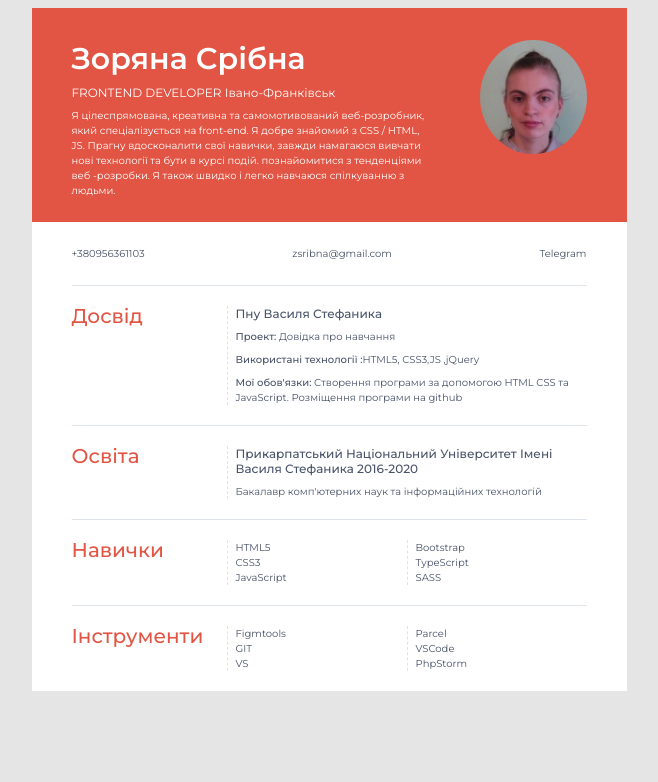
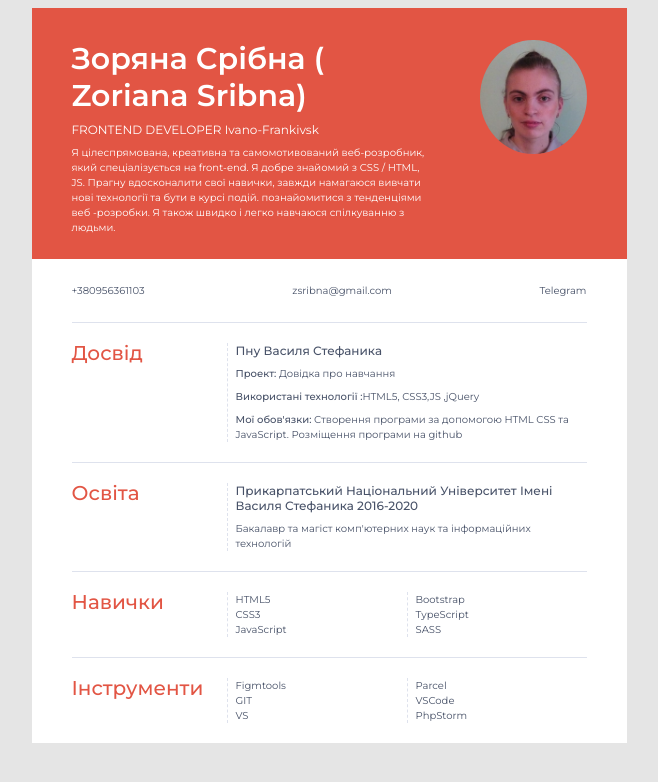
Before and after one commit to zsribna/cv, a plain HTML site: page index.html in a window 1280 px wide. Shown: the whole page, without its empty margins (311-969 px from the left). Drawn offline with Linux system fonts and the light colour scheme.

Commit message:
Update index.html

```diff
--- a/index.html
+++ b/index.html
@@ -14,8 +14,8 @@
 <div class="page">
   <header class="about">
     <div>
- <h1 class="about__name">Зоряна Срібна </h1>
- <div class="about__role">FRONTEND DEVELOPER  Івано-Франківськ</div>
+ <h1 class="about__name">Зоряна Срібна ( Zoriana Sribna) </h1>
+ <div class="about__role">FRONTEND DEVELOPER  Ivano-Frankivsk </div>
  <p class="about__text">Я цілеспрямована, креативна та самомотивований веб-розробник, який спеціалізується на front-end. Я добре знайомий з CSS / HTML, JS. Прагну вдосконалити свої навички, завжди намагаюся вивчати нові технології та бути в курсі подій. познайомитися з тенденціями веб -розробки. Я також швидко і легко навчаюся спілкуванню з людьми.</p>
 </div>
 
@@ -48,7 +48,7 @@
  <div class="info__content">
  <article class="study">
      <h3 class="study__title">Прикарпатський національний університет імені Василя Стефаника 2016-2020 </h3>
-     <p class="study__description"> Бакалавр комп'ютерних наук та інформаційних технологій  </p>
+     <p class="study__description"> Бакалавр та магіст комп'ютерних наук та інформаційних технологій  </p>
    </article>
  </div>
 </section>
```
